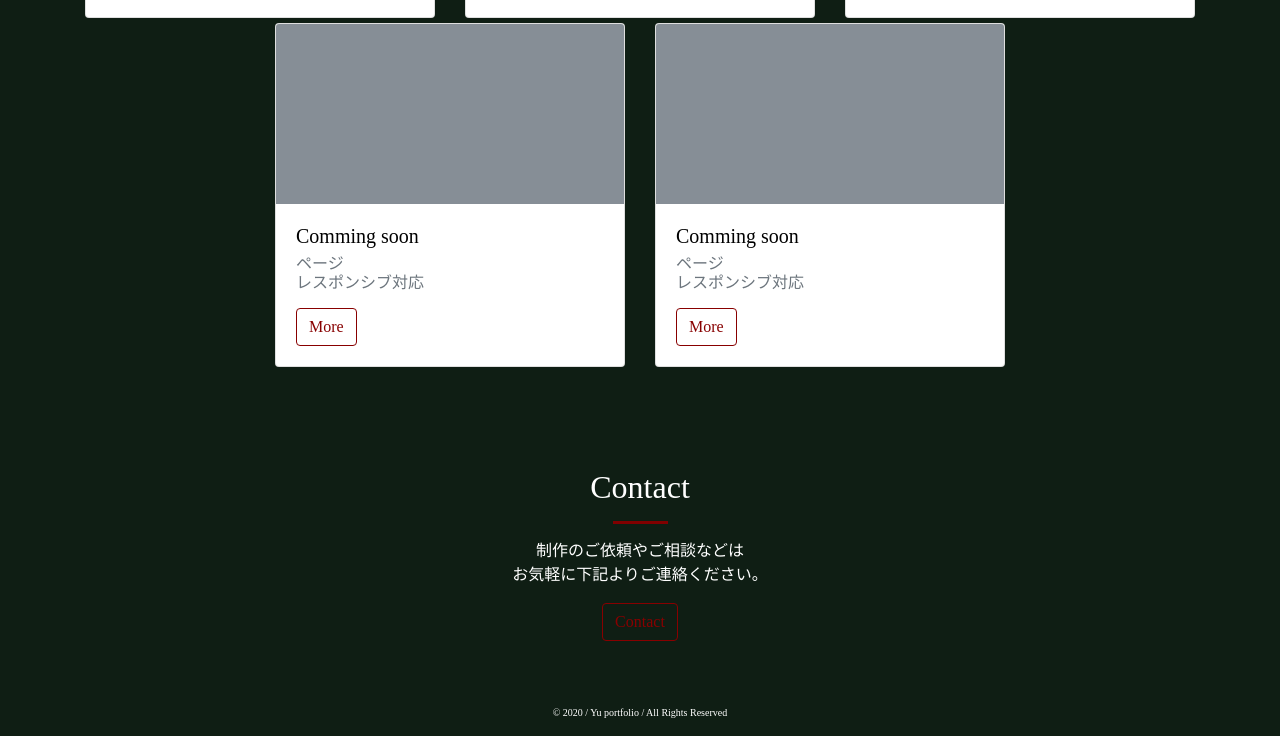
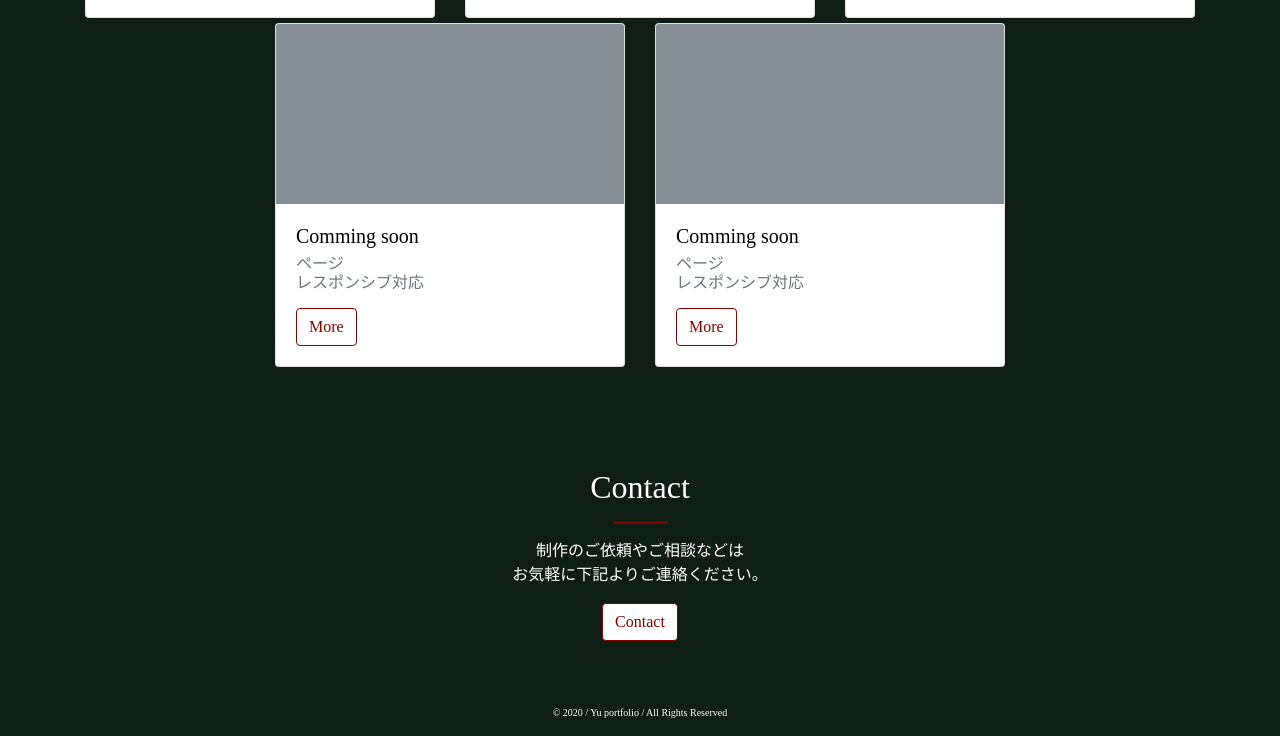
Before and after one commit to list-web/myportfolio, a plain HTML site: page index.html in a window 1280 px wide. In both pictures the pointer is over the link 639 px from the left and 3220 px from the top of the page. Shown: the part 2598-3334 px from the top of the page. Drawn offline with nearby package versions, Linux system fonts and the light colour scheme; a script that the page names is missing.

Commit message:
Update style.css

```diff
--- a/style.css
+++ b/style.css
@@ -143,6 +143,9 @@ h2::after{
   transition: 0.5s;
 }
 
+.c-mainbtn:hover{
+  background: white;
+}
 
 footer{
   font-size: 10px;
```
